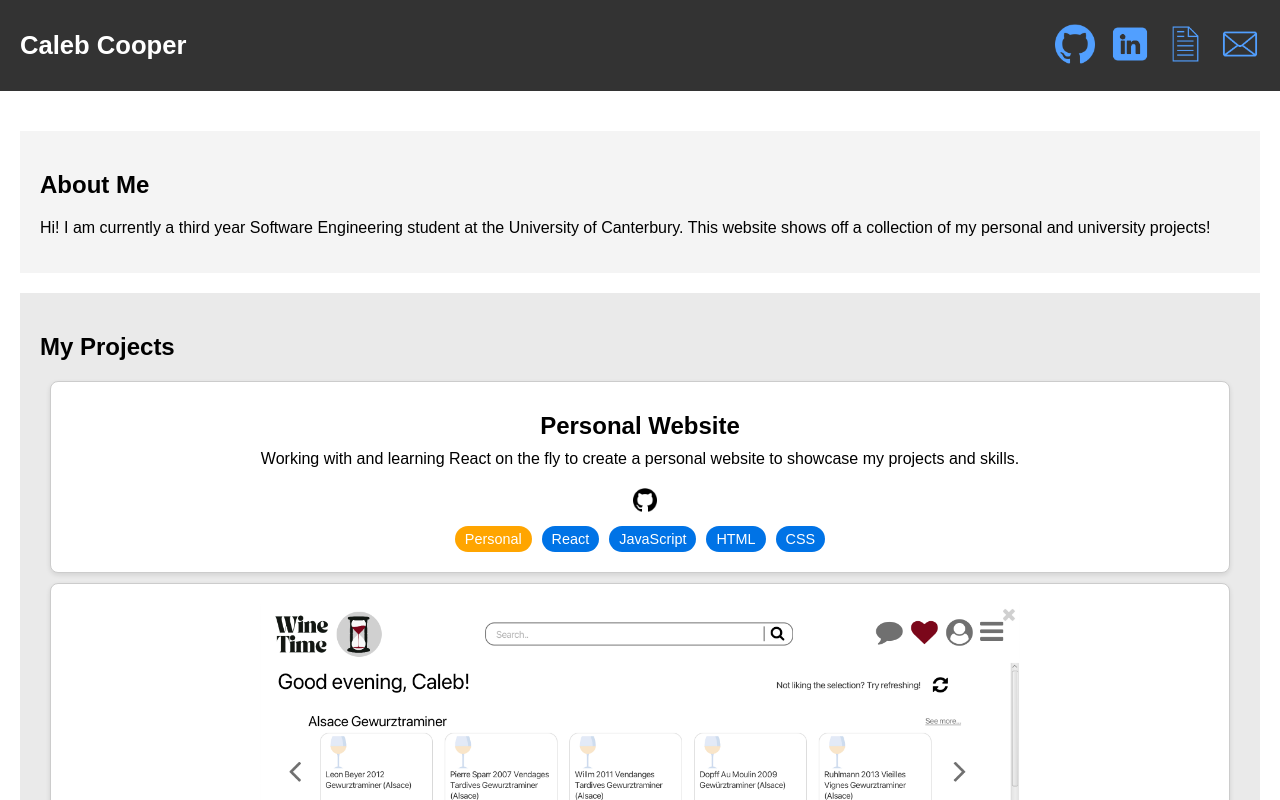
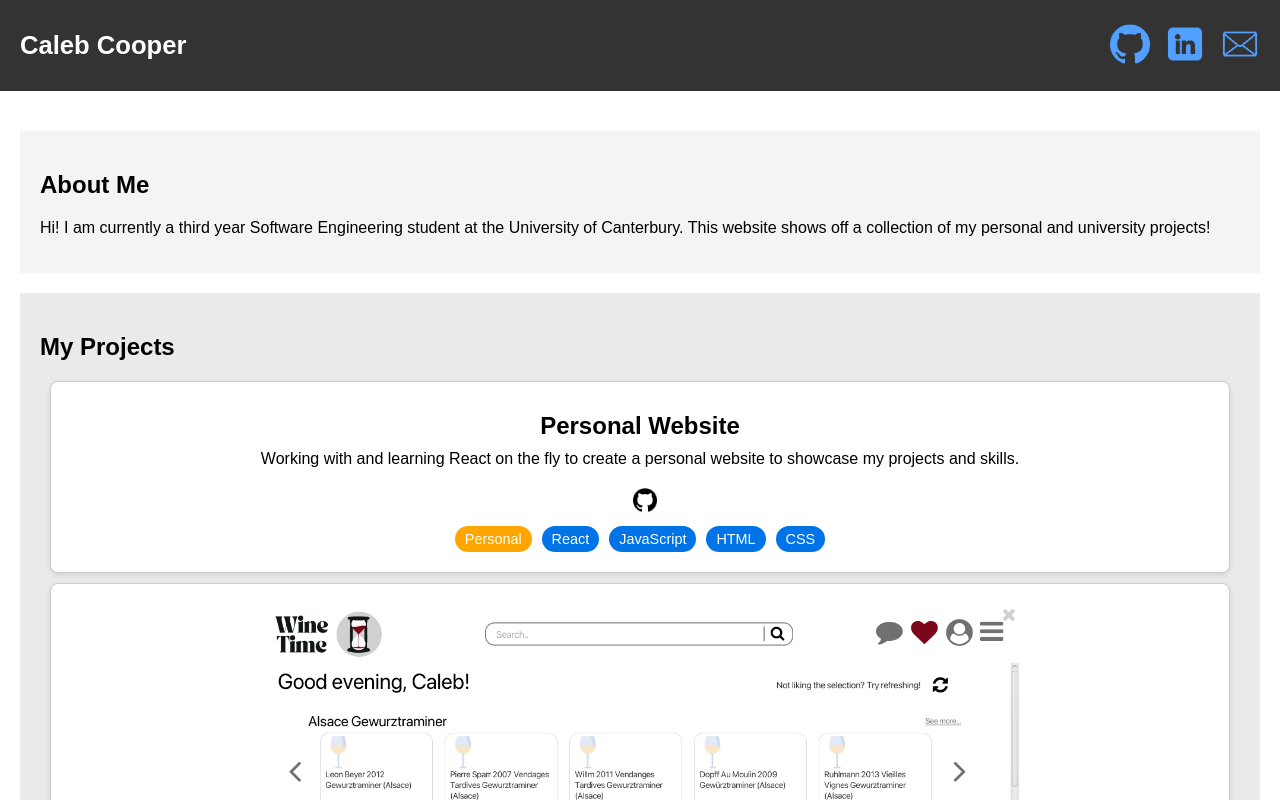
Before and after one commit to caleb-cooper2/caleb-cooper2.github.io, a React (Create React App) app: page / in a window 1280 px wide. Shown: the top 800 px of the page. Built offline with nearby package versions, Linux system fonts and the light colour scheme.

Commit message:
Remove resume icon until I have CV finished

```diff
--- a/src/components/Navbar.js
+++ b/src/components/Navbar.js
@@ -30,12 +30,12 @@
           </a>
           <div className="tooltip">LinkedIn</div>
         </div>
-        <div className="icon-wrapper">
-          <a href="/resume.pdf" target="_blank" rel="noopener noreferrer">  {/* Figure out how to link file */}
-            <img src={resumeIcon} alt="Resume Icon" className="icon" />
-          </a>
-          <div className="tooltip">Resume</div>
-        </div>
+        {/*<div className="icon-wrapper">*/}
+        {/*  <a href="/resume.pdf" target="_blank" rel="noopener noreferrer">  /!* Figure out how to link file *!/*/}
+        {/*    <img src={resumeIcon} alt="Resume Icon" className="icon" />*/}
+        {/*  </a>*/}
+        {/*  <div className="tooltip">Resume</div>*/}
+        {/*</div>*/}
         <div className="icon-wrapper">
           <a href="mailto:calebcooper8812@gmail.com">
             <img src={emailIcon} alt="Email Icon" className="icon" />
```
